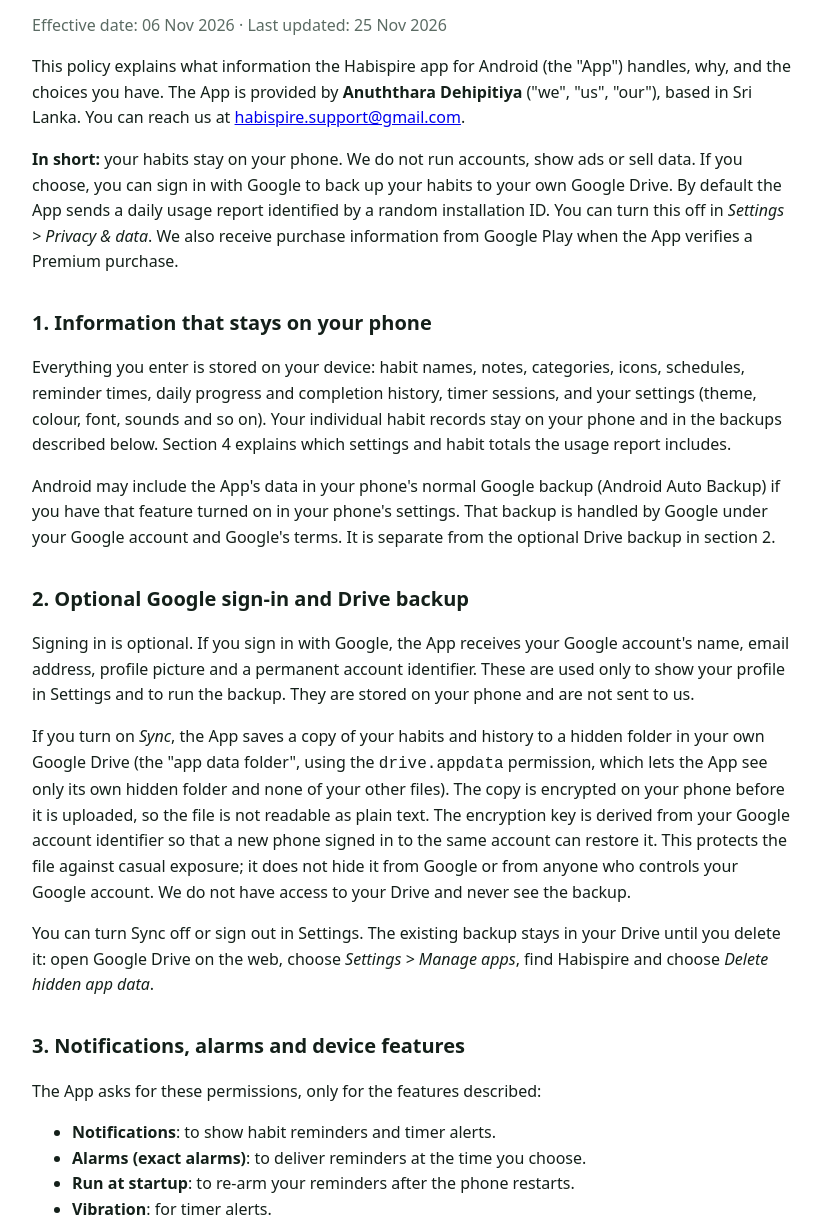
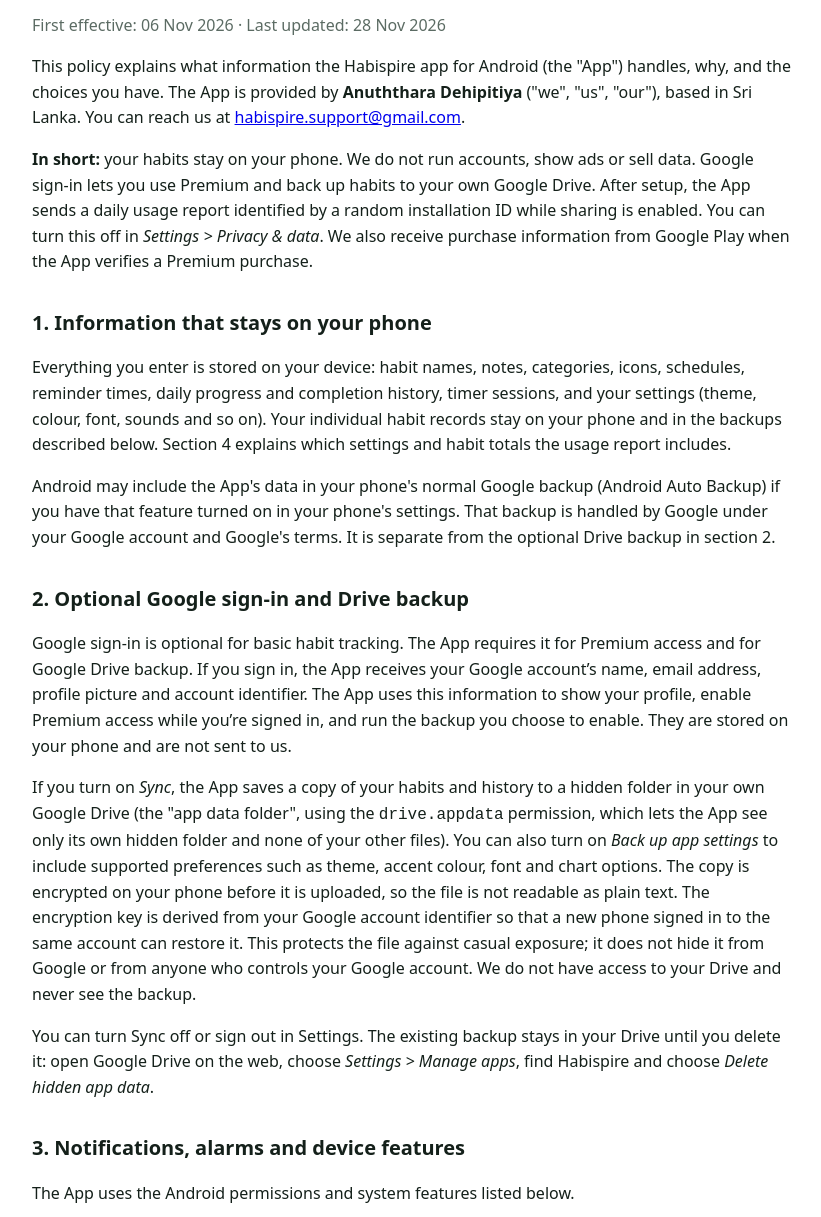
Before and after one commit to Dehipitiaya/habispire, a plain HTML site: page docs/privacy-policy.html in a window 1280 px wide. Shown: the part 91-1308 px from the top of the page, without its empty margins (228-1049 px from the left). Drawn offline with Linux system fonts and the light colour scheme.

Commit message:
update legal docs

```diff
--- a/docs/privacy-policy.html
+++ b/docs/privacy-policy.html
@@ -18,26 +18,26 @@
 <body>
 
 <h1>Habispire Privacy Policy</h1>
-<p class="meta">Effective date: 06 Nov 2026 &middot; Last updated: 25 Nov 2026</p>
+<p class="meta">First effective: 06 Nov 2026 &middot; Last updated: 28 Nov 2026</p>
 
 <p>This policy explains what information the Habispire app for Android (the "App") handles, why, and the choices you have. The App is provided by <strong>Anuththara Dehipitiya</strong> ("we", "us", "our"), based in Sri Lanka. You can reach us at <a href="mailto:habispire.support@gmail.com">habispire.support@gmail.com</a>.</p>
 
-<p><strong>In short:</strong> your habits stay on your phone. We do not run accounts, show ads or sell data. If you choose, you can sign in with Google to back up your habits to your own Google Drive. By default the App sends a daily usage report identified by a random installation ID. You can turn this off in <em>Settings &gt; Privacy &amp; data</em>. We also receive purchase information from Google Play when the App verifies a Premium purchase.</p>
+<p><strong>In short:</strong> your habits stay on your phone. We do not run accounts, show ads or sell data. Google sign-in lets you use Premium and back up habits to your own Google Drive. After setup, the App sends a daily usage report identified by a random installation ID while sharing is enabled. You can turn this off in <em>Settings &gt; Privacy &amp; data</em>. We also receive purchase information from Google Play when the App verifies a Premium purchase.</p>
 
 <h2>1. Information that stays on your phone</h2>
 <p>Everything you enter is stored on your device: habit names, notes, categories, icons, schedules, reminder times, daily progress and completion history, timer sessions, and your settings (theme, colour, font, sounds and so on). Your individual habit records stay on your phone and in the backups described below. Section 4 explains which settings and habit totals the usage report includes.</p>
 <p>Android may include the App's data in your phone's normal Google backup (Android Auto Backup) if you have that feature turned on in your phone's settings. That backup is handled by Google under your Google account and Google's terms. It is separate from the optional Drive backup in section 2.</p>
 
 <h2>2. Optional Google sign-in and Drive backup</h2>
-<p>Signing in is optional. If you sign in with Google, the App receives your Google account's name, email address, profile picture and a permanent account identifier. These are used only to show your profile in Settings and to run the backup. They are stored on your phone and are not sent to us.</p>
-<p>If you turn on <em>Sync</em>, the App saves a copy of your habits and history to a hidden folder in your own Google Drive (the "app data folder", using the <code>drive.appdata</code> permission, which lets the App see only its own hidden folder and none of your other files). The copy is encrypted on your phone before it is uploaded, so the file is not readable as plain text. The encryption key is derived from your Google account identifier so that a new phone signed in to the same account can restore it. This protects the file against casual exposure; it does not hide it from Google or from anyone who controls your Google account. We do not have access to your Drive and never see the backup.</p>
+<p>Google sign-in is optional for basic habit tracking. The App requires it for Premium access and for Google Drive backup. If you sign in, the App receives your Google account’s name, email address, profile picture and account identifier. The App uses this information to show your profile, enable Premium access while you’re signed in, and run the backup you choose to enable. They are stored on your phone and are not sent to us.</p>
+<p>If you turn on <em>Sync</em>, the App saves a copy of your habits and history to a hidden folder in your own Google Drive (the "app data folder", using the <code>drive.appdata</code> permission, which lets the App see only its own hidden folder and none of your other files). You can also turn on <em>Back up app settings</em> to include supported preferences such as theme, accent colour, font and chart options. The copy is encrypted on your phone before it is uploaded, so the file is not readable as plain text. The encryption key is derived from your Google account identifier so that a new phone signed in to the same account can restore it. This protects the file against casual exposure; it does not hide it from Google or from anyone who controls your Google account. We do not have access to your Drive and never see the backup.</p>
 <p>You can turn Sync off or sign out in Settings. The existing backup stays in your Drive until you delete it: open Google Drive on the web, choose <em>Settings &gt; Manage apps</em>, find Habispire and choose <em>Delete hidden app data</em>.</p>
 
 <h2>3. Notifications, alarms and device features</h2>
-<p>The App asks for these permissions, only for the features described:</p>
+<p>The App uses the Android permissions and system features listed below.</p>
 <ul>
   <li><strong>Notifications</strong>: to show habit reminders and timer alerts.</li>
-  <li><strong>Alarms (exact alarms)</strong>: to deliver reminders at the time you choose.</li>
+  <li><strong>Reminder scheduling</strong>: the App uses Android’s inexact alarms. Android may delay reminders and timer alerts, especially when your phone is idle.</li>
   <li><strong>Run at startup</strong>: to re-arm your reminders after the phone restarts.</li>
   <li><strong>Vibration</strong>: for timer alerts.</li>
   <li><strong>Internet</strong>: for Google sign-in, Drive backup, purchases and the usage report.</li>
@@ -45,7 +45,7 @@
 <p>Home-screen widgets show information from your habits on your phone only. No location, contacts, photos, microphone or camera access is requested.</p>
 
 <h2>4. Usage analytics (on by default)</h2>
-<p>The App sends a daily usage report while <em>Share anonymous usage data</em> is on. You can turn it off in <em>Settings &gt; Privacy &amp; data</em>. Turning it off stops future reports and clears the installation ID, usage counters and stored acquisition category from your phone. Reports already sent follow the retention policy below. Google Play purchase verification works separately.</p>
+<p>New installs have sharing selected by default. You can review the choice during setup. The App sends a daily usage report after setup while <em>Share anonymous usage data</em> is on. You can turn it off in <em>Settings &gt; Privacy &amp; data</em>. Turning it off stops future reports and clears the installation ID, usage counters and stored acquisition category from your phone. Reports already sent follow the retention policy below. Google Play purchase verification works separately.</p>
 <p>The report contains:</p>
 <ul>
   <li>A random identifier created on your phone. It is not linked to your name, email, Google account, phone number or any hardware identifier, and a new one is created if you turn sharing off and on again.</li>
@@ -98,7 +98,7 @@
 <p>Data on your phone is protected by Android's app sandbox and your device lock. Data sent to Google or to us travels over encrypted connections. No system is perfectly secure, so please keep your phone and Google account protected.</p>
 
 <h2>11. Changes to this policy</h2>
-<p>We may update this policy as the App changes. We will post the new version at this address with a new "last updated" date and, for significant changes, tell you in the App.</p>
+<p>We publish policy updates here with a new last-updated date. For significant changes, we will explain in the App what is changing, when it takes effect and what choices you have. If a new use of your data requires consent, we will ask for it separately before that use begins.</p>
 
 <h2>12. Contact</h2>
 <p>Anuththara Dehipitiya<br>Sri Lanka<br><a href="mailto:habispire.support@gmail.com">habispire.support@gmail.com</a></p>
```
Also changed, not shown: docs/terms-of-use.html (+4 -4 lines).
